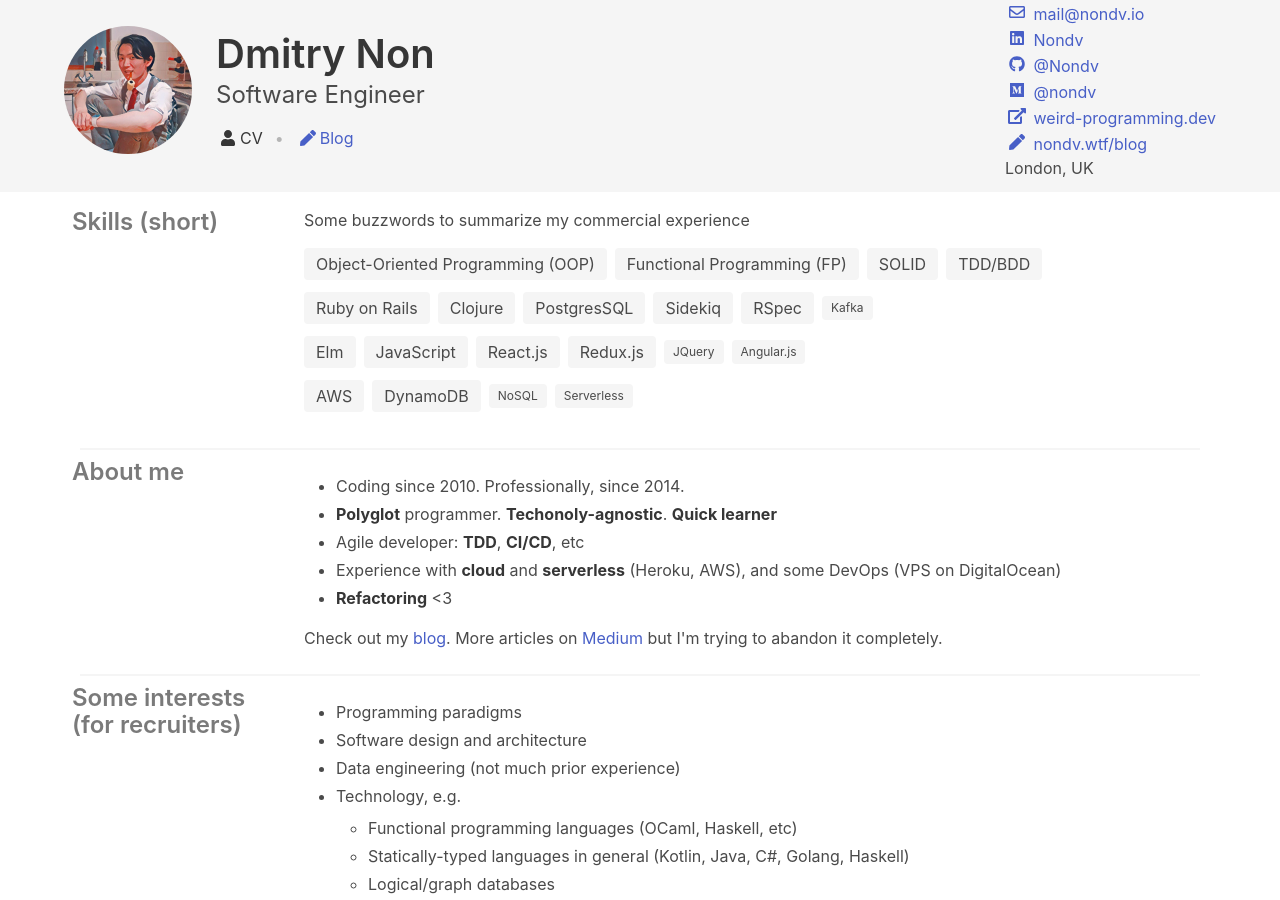
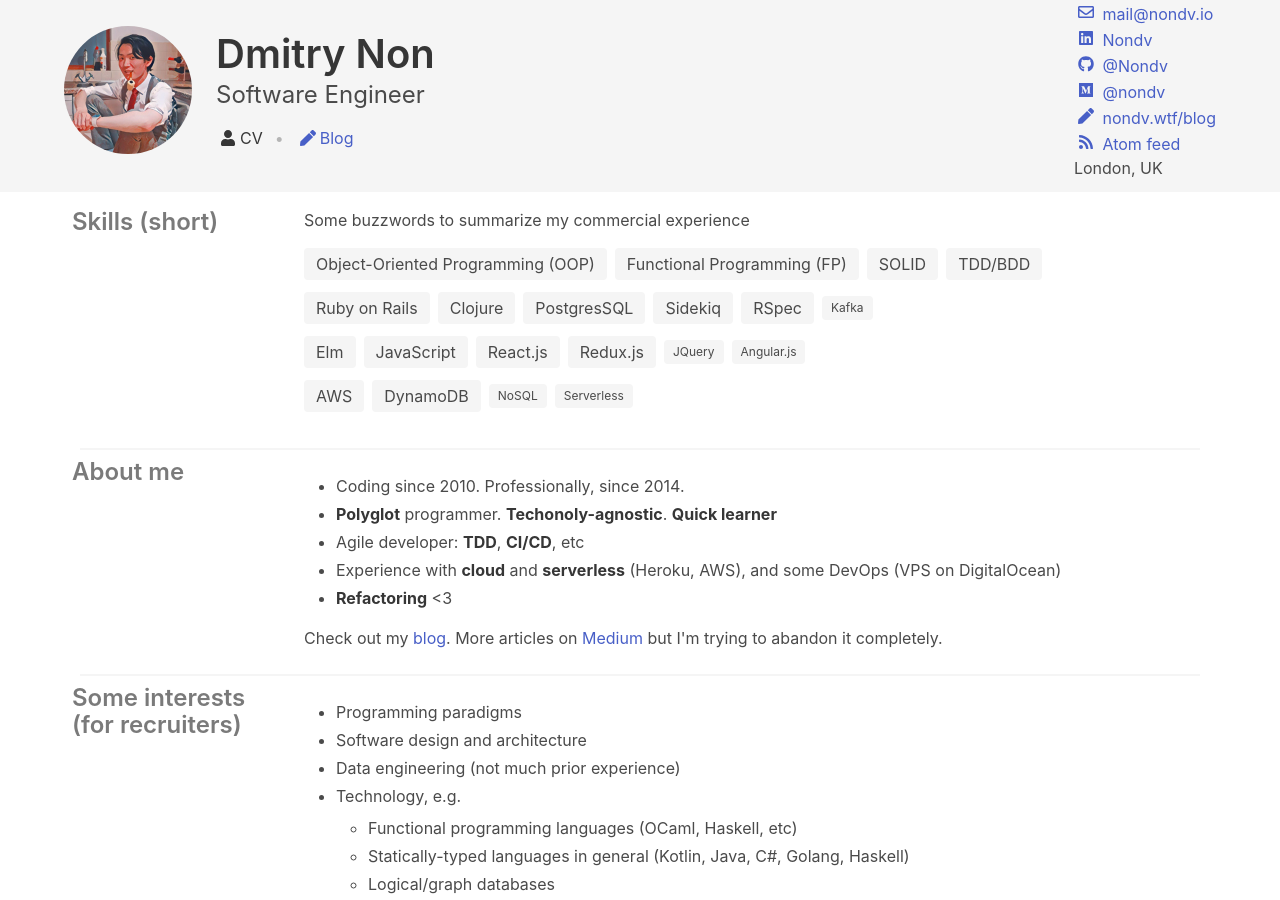
Before and after one commit to Nondv/nondv.github.io, a Jekyll site: the page built from index.html, in a window 1280 px wide and 900 px high. Built offline with Jekyll 4.4.1, drawn with Linux system fonts in a browser that asks for light colours; nearby versions of some CDN libraries.

Commit message:
add jekyll-feed + remove weird-programming.dev link

```diff
--- a/Gemfile
+++ b/Gemfile
@@ -10,6 +10,7 @@
 # Happy Jekylling!
 gem "jekyll", "~> 4.3.2"
 # gem 'jekyll-archives', "~> 2.2.1"
+gem 'jekyll-feed'
 gem "jekyll-paginate"
 gem "jekyll-category-pages"
 gem 'jekyll-sitemap'
--- a/_config.yml
+++ b/_config.yml
@@ -25,10 +25,17 @@
 url: "https://nondv.wtf" # the base hostname & protocol for your site, e.g. http://example.com
 twitter_username: Nondv
 github_username:  Nondv
+author: Dmitry Non
 plugins:
+  - jekyll-feed
   - jekyll-sitemap
   - jekyll-paginate
   - jekyll-category-pages
+
+feed:
+  excerpt_only: true
+  posts_limit: 20
+  path: /blog/feed.xml
 
 # Build settings
 excerpt_separator: '<!--more-->'
--- a/_includes/header.html
+++ b/_includes/header.html
@@ -51,17 +51,17 @@
               </span>
               @nondv
             </a>
-            <a class="is-block" target="_blank" href="https://weird-programming.dev">
-              <span class="icon">
-                <i class="fas fa-external-link-alt"></i>
-              </span>
-              weird-programming.dev
-            </a>
             <a class="is-block" href="{% link blog.html %}">
               <span class="icon">
                 <i class="fas fa-pen"></i>
               </span>
               nondv.wtf/blog
+            </a>
+            <a class="is-block" href="/blog/feed.xml">
+              <span class="icon">
+                <i class="fas fa-rss"></i>
+              </span>
+              Atom feed
             </a>
             <div>London, UK</div>
           </div>
```
Also changed, not shown: Gemfile.lock.
